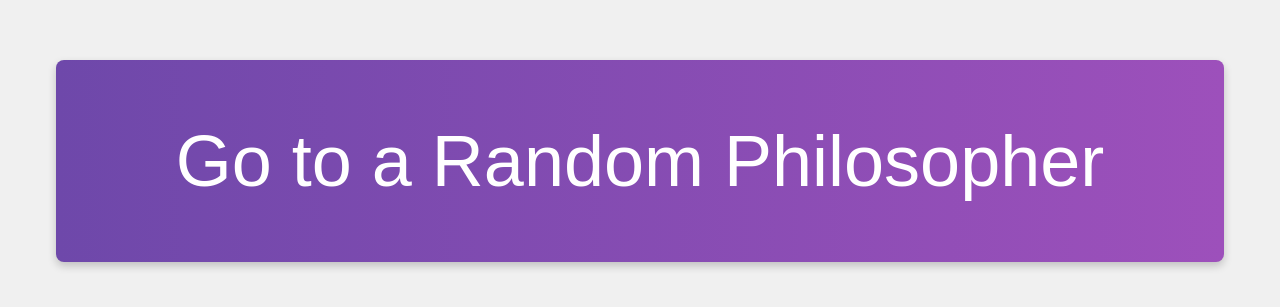
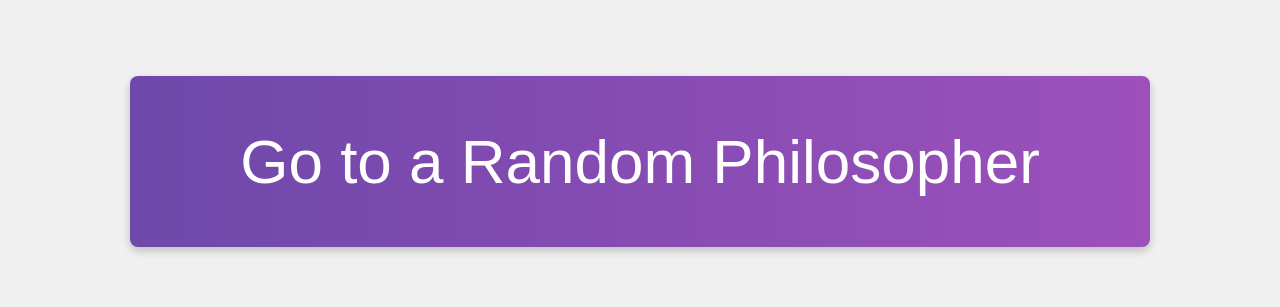
Before and after one commit to pjanura/random-url, a plain HTML site: page index.html in a window 1280 px wide. Shown: the part 239-546 px from the top of the page. Drawn offline with Linux system fonts and the light colour scheme.

Commit message:
Update index.html

```diff
--- a/index.html
+++ b/index.html
@@ -14,8 +14,8 @@
         }
 
         button {
-            padding: 60px 120px;
-            font-size: 72px;
+            padding: 50px 110px;
+            font-size: 62px;
             color: white;
             background-image: linear-gradient(to right, #6e48aa, #9d50bb);
             border: none;
```
